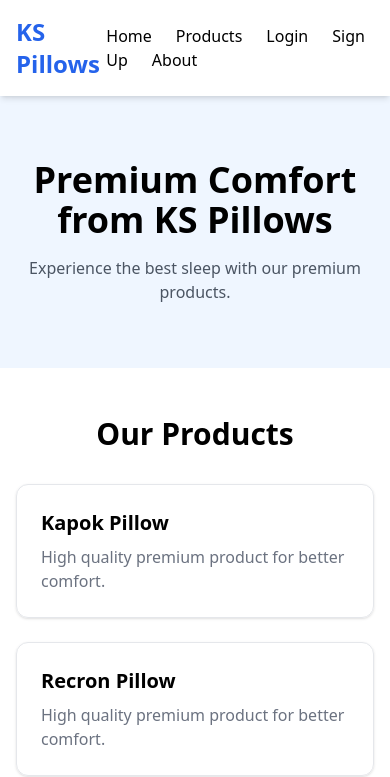
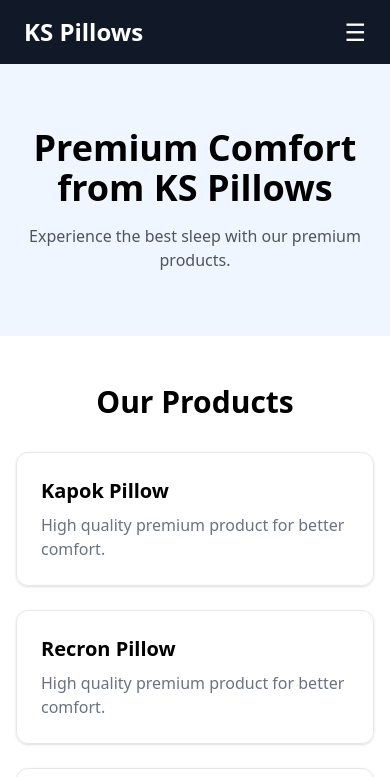
Before and after one commit to KathirvelKannan70/KS-Pillows, a React (Vite) app in the folder client/: page / in a window 390 px wide. Shown: the top 777 px of the page. Built offline with nearby package versions, Linux system fonts and the light colour scheme.

Commit message:
Addeded new navbar

```diff
--- a/client/src/components/Navbar.jsx
+++ b/client/src/components/Navbar.jsx
@@ -1,21 +1,41 @@
+import { useState } from "react";
 import { Link } from "react-router-dom";
 
 export default function Navbar() {
+  const [menuOpen, setMenuOpen] = useState(false);
+
   return (
-    <div className="bg-white shadow-md sticky top-0 z-50">
-      <div className="max-w-7xl mx-auto flex justify-between items-center p-4">
-        <h1 className="text-2xl font-bold text-blue-600">
-          KS Pillows
-        </h1>
+    <nav className="bg-gray-900 text-white px-6 py-4">
+      <div className="flex justify-between items-center">
+        {/* Logo */}
+        <h1 className="text-2xl font-bold">KS Pillows</h1>
 
-        <div className="space-x-6">
+        {/* Desktop Menu */}
+        <div className="hidden md:flex space-x-6">
           <Link to="/">Home</Link>
-          <Link to="/">Products</Link>
           <Link to="/login">Login</Link>
           <Link to="/signup">Sign Up</Link>
           <Link to="/about">About</Link>
         </div>
+
+        {/* Mobile Hamburger */}
+        <button
+          className="md:hidden text-2xl"
+          onClick={() => setMenuOpen(!menuOpen)}
+        >
+          ☰
+        </button>
       </div>
-    </div>
+
+      {/* Mobile Dropdown */}
+      {menuOpen && (
+        <div className="md:hidden mt-4 flex flex-col space-y-3">
+          <Link to="/" onClick={() => setMenuOpen(false)}>Home</Link>
+          <Link to="/login" onClick={() => setMenuOpen(false)}>Login</Link>
+          <Link to="/signup" onClick={() => setMenuOpen(false)}>Sign Up</Link>
+          <Link to="/about" onClick={() => setMenuOpen(false)}>About</Link>
+        </div>
+      )}
+    </nav>
   );
 }
```
